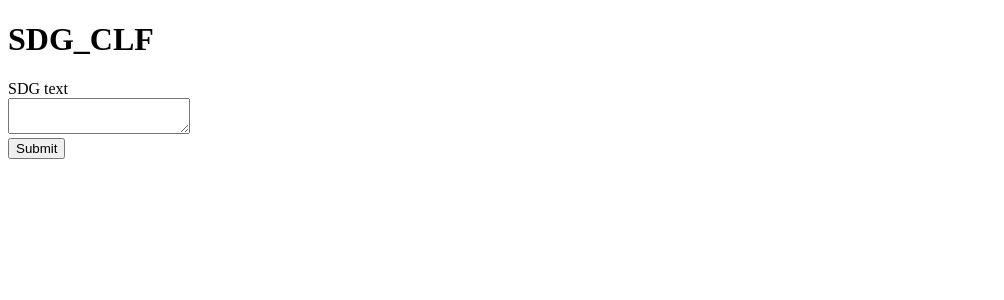
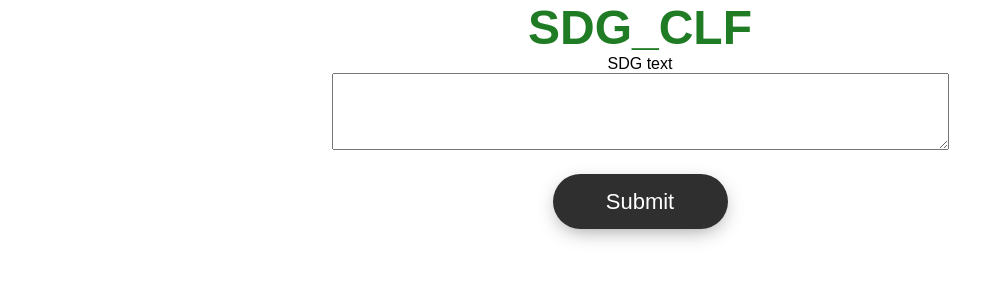
Before and after one commit to Tolsager/sdg_clf_website, a Flask app: page / in a window 1280 px wide. Shown: the top 300 px of the page, without its empty margins (0-1004 px from the left). Run offline with Flask 2, Linux system fonts and the light colour scheme.

Commit message:
added css button

```diff
--- a/templates/index.html
+++ b/templates/index.html
@@ -2,7 +2,9 @@
 <html lang="en">
 <head>
     <meta charset="UTF-8">
+    <meta http-equiv="X-UA-Compatible" content="IE=edge">
     <title>SDG_CLF</title>
+    <link rel="stylesheet" href="style.css">
 </head>
 <body>
 <h1>SDG_CLF</h1>
@@ -10,9 +12,13 @@
 <form>
     <label for="sdg_text">SDG text</label>
     <br>
-    <textarea name="sdg_text">{{ request.form["sdg_text"] }}</textarea>
+    <textarea rows=5 cols=75 name="sdg_text">{{ request.form["sdg_text"] }}</textarea>
     <br>
-    <button type="submit">Submit</button>
+    <div class="container">
+        <button id="btn" type="submit">
+            <p id="btnText">Submit</p>
+        </button>
+    </div>
 </form>
 
 </body>
--- /dev/null
+++ b/templates/style.css
@@ -0,0 +1,46 @@
+h1{
+    text-align: center;
+    font-size:36pt;
+    color:rgb(31, 124, 36);
+
+}
+
+form{
+    text-align:center;
+}
+@import url('https://fonts.googleapis.com/css2?family=Poppins:wght@100;200;300;400;500;600;700;800;900&display=swap');
+
+*{
+    margin: 0;
+    padding: 0;
+    box-sizing: border-box;
+    font-family: 'Poppins', sans-serif;
+}
+
+.container{
+    width: 20%;
+    height: 95px;
+    background: white;
+    display: flex;
+    justify-content: center;
+    align-items: center;
+    margin:auto;
+}
+
+button{
+    width: 175px;
+    height: 55px;
+    border: none;
+    outline: none;
+    margin: auto;
+    background: #2f2f2f;
+    color: #fff;
+    font-size: 22px;
+    border-radius: 40px;
+    text-align: center;
+    vertical-align: center;
+    box-shadow: 0 6px 20px -5px rgba(0,0,0,0.4);
+    position: relative;
+    overflow: hidden;
+    cursor: pointer;
+}
```
